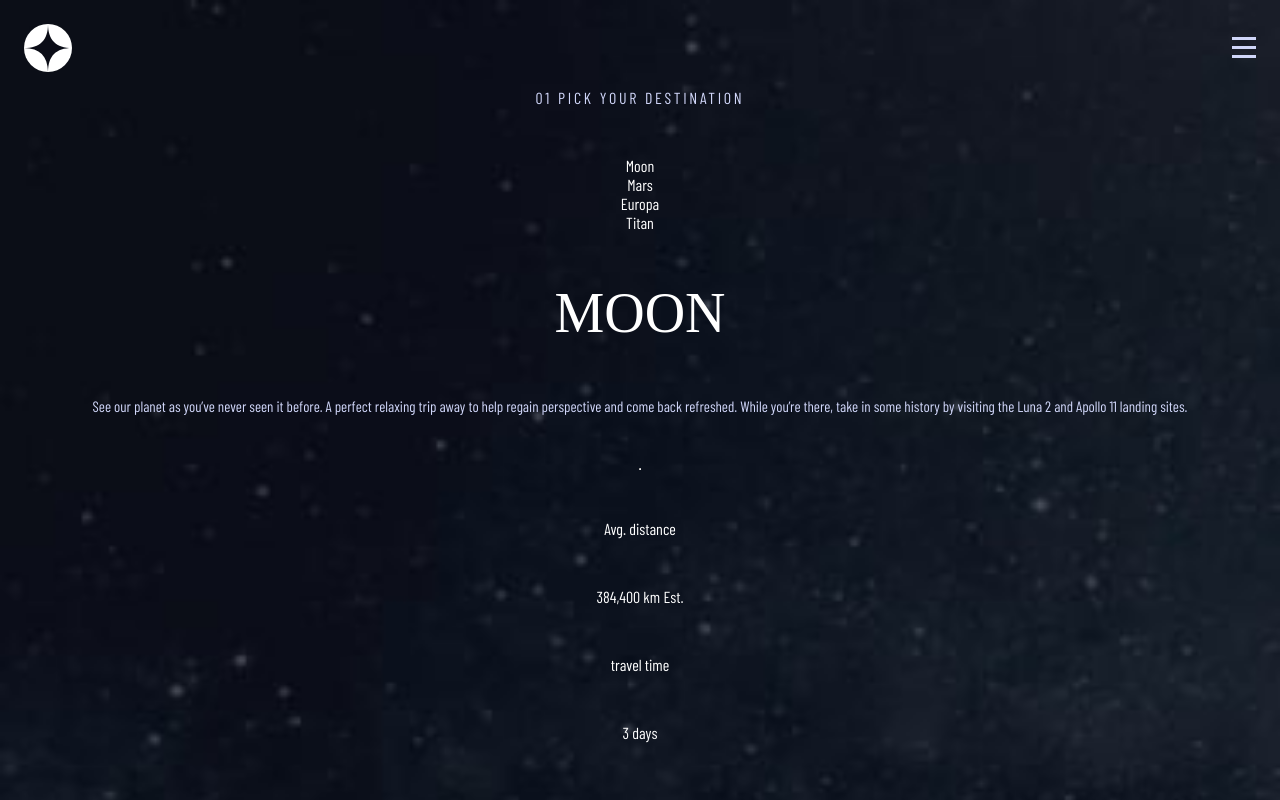
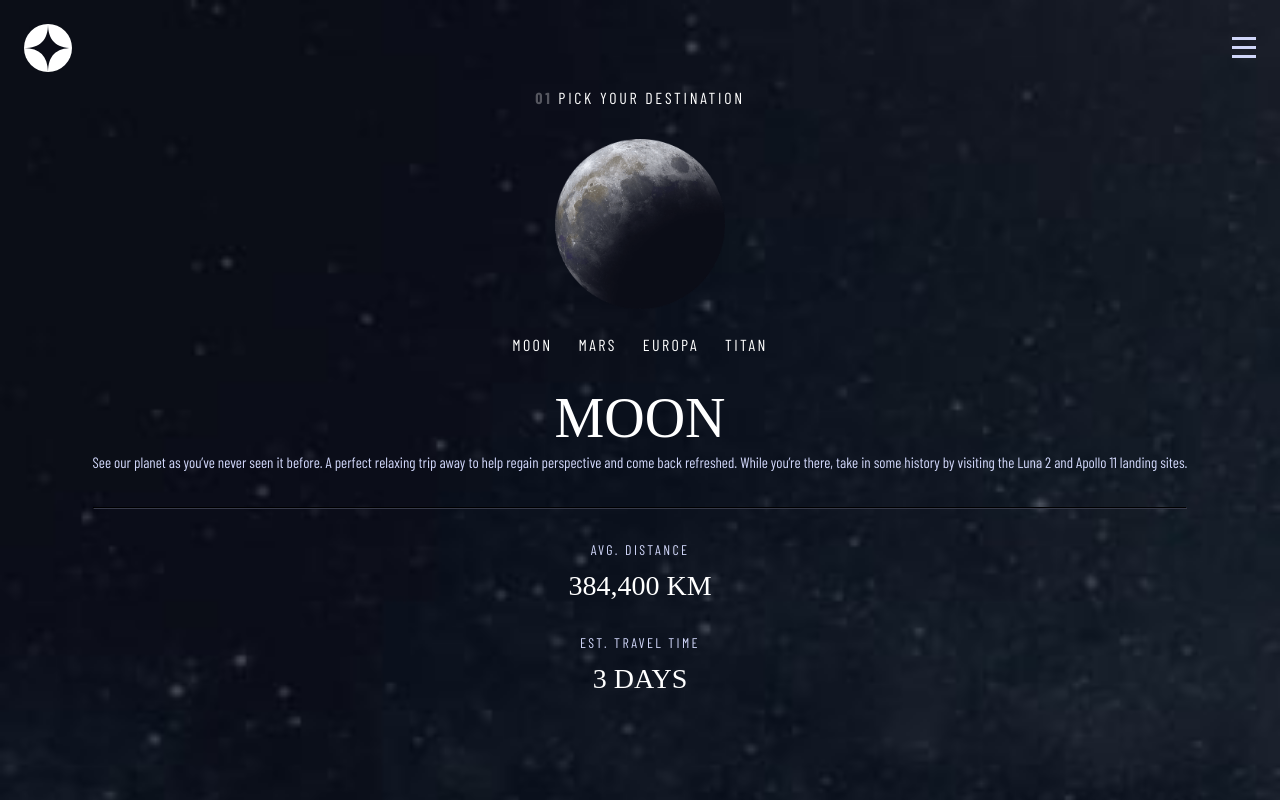
Before and after one commit to Arthur-Ferreira/SpaceTourism_Challenge, a React (Vite) app: page /destination in a window 1280 px wide. Built offline with nearby package versions, Linux system fonts and the light colour scheme; the HTML template or start-up script is replaced by a standard one; a web font is replaced by a local one.

Commit message:
Feat Destination: Finish Destination Template

```diff
--- a/src/components/Templates/Destination/index.tsx
+++ b/src/components/Templates/Destination/index.tsx
@@ -1,32 +1,54 @@
-import { H2, H5 } from "../../Atoms";
-import { StlSection, SectionContainer } from "./styles";
+import { H2, H5, SubH1, SubH2 } from "../../Atoms";
+import {
+  StlSection,
+  SectionContainer,
+  ContainerHeader,
+  HeaderImage,
+  ContainerBody,
+  SubHeading,
+} from "./styles";
+import moon from "../../../assets/destination/image-moon.png";
 
 const Destination = () => {
   return (
     <>
       <StlSection>
         <SectionContainer>
-          <H5>01 Pick your destination</H5>
-          <nav>
+          <ContainerHeader>
+            <H5>
+              <span>01 </span>Pick your destination
+            </H5>
+            <HeaderImage>
+              <img src={moon} alt="Moon Picture" />
+            </HeaderImage>
             <ul>
               <li>Moon</li>
               <li>Mars</li>
               <li>Europa</li>
               <li>Titan</li>
             </ul>
-          </nav>
-          <H2>Moon</H2>
-          <p>
-            See our planet as you’ve never seen it before. A perfect relaxing
-            trip away to help regain perspective and come back refreshed. While
-            you’re there, take in some history by visiting the Luna 2 and Apollo
-            11 landing sites.
-          </p>
-          <hr />
-          <div className="sub-title">Avg. distance</div>
-          <div className="sub-title">384,400 km Est.</div>
-          <div className="sub-title">travel time </div>
-          <div className="sub-title">3 days</div>
+          </ContainerHeader>
+          <ContainerBody>
+            <H2>Moon</H2>
+            <p>
+              See our planet as you’ve never seen it before. A perfect relaxing
+              trip away to help regain perspective and come back refreshed.
+              While you’re there, take in some history by visiting the Luna 2
+              and Apollo 11 landing sites.
+            </p>
+            <hr />
+
+            <SubHeading>
+              <div>
+                <SubH2>Avg. distance</SubH2>
+                <SubH1>384,400 km</SubH1>
+              </div>
+              <div>
+                <SubH2>Est. travel time </SubH2>
+                <SubH1>3 days</SubH1>
+              </div>
+            </SubHeading>
+          </ContainerBody>
         </SectionContainer>
       </StlSection>
     </>
--- a/src/components/Templates/Destination/styles.ts
+++ b/src/components/Templates/Destination/styles.ts
@@ -1,13 +1,13 @@
 import styled from "styled-components";
 
-import { images } from "../../Global/vars";
+import { colors, images } from "../../Global/vars";
 
 const StlSection = styled.section`
   background: url(${images.destinationMobile}) no-repeat;
   background-size: cover;
   width: 100%;
   height: 100vh;
-  `;
+`;
 
 const SectionContainer = styled.div`
   width: 100%;
@@ -16,7 +16,67 @@ const SectionContainer = styled.div`
   display: flex;
   flex-direction: column;
   align-items: center;
-  justify-content: space-between;
 `;
 
-export { StlSection, SectionContainer }
+const ContainerHeader = styled.div`
+  h5 {
+    color: ${colors.white};
+    padding-bottom: 0.375rem;
+    span {
+      color: rgba(255, 255, 255, 0.3);
+      font-weight: 700;
+    }
+  }
+
+  ul {
+    display: flex;
+    align-items: center;
+    justify-content: center;
+    gap: 1.625rem;
+    text-transform: uppercase;
+    letter-spacing: 0.148rem;
+  }
+
+`;
+
+const HeaderImage = styled.div`
+  width: 100%;
+  max-width: 10.625rem;
+  height: 100%;
+  max-height: 10.625rem;
+  margin: 1.625rem auto;
+
+  img {
+    width: 100%;
+    height: 100%;
+  }
+
+`;
+
+const ContainerBody = styled.div`
+  padding-top: 2rem;
+
+  hr {
+    margin: 2rem 0;
+    border-color: ${colors.charcoal};
+  }
+`;
+
+
+const SubHeading = styled.div`
+  display: flex;
+  flex-direction: column;
+  align-items: center;
+  justify-content: center;
+  gap: 2rem;
+
+  div {
+    display: flex;
+    flex-direction: column;
+
+    gap: 0.75rem;
+  }
+`;
+
+
+export { StlSection, SectionContainer, ContainerHeader, HeaderImage, ContainerBody, SubHeading }
```
